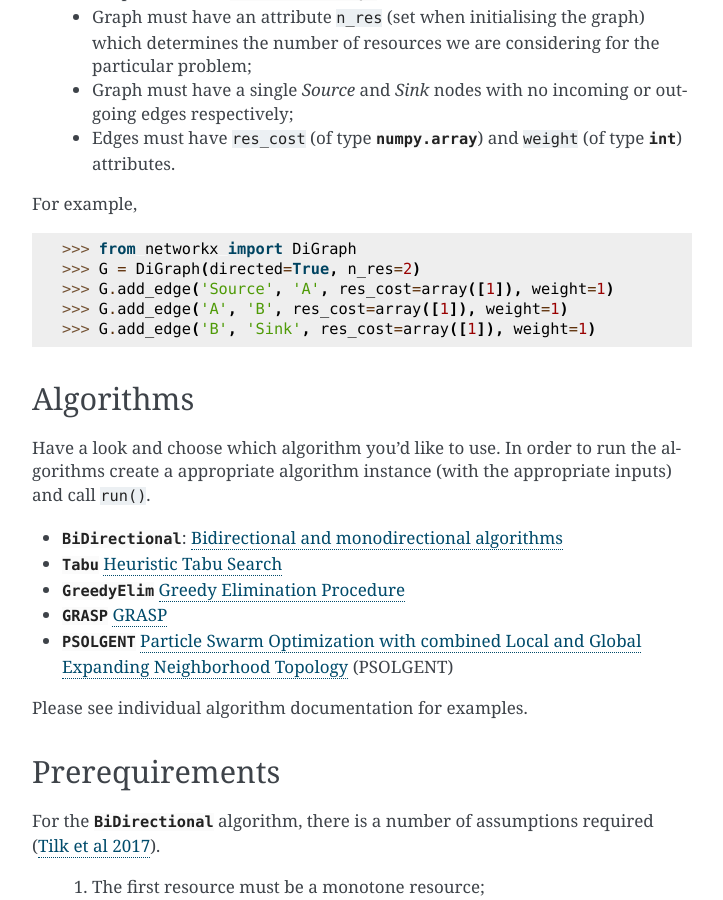
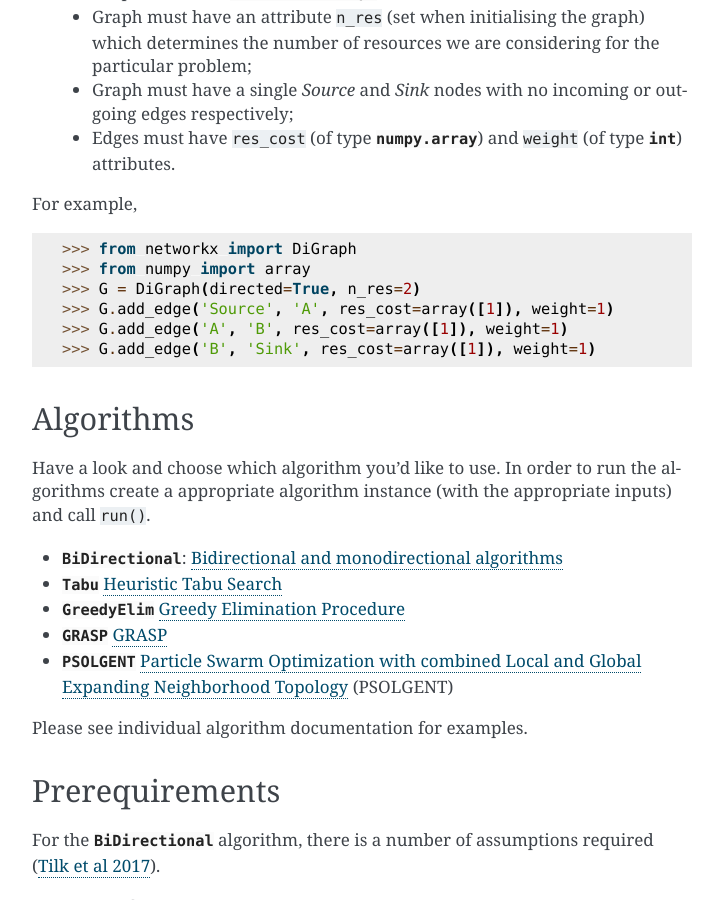
Before and after one commit to torressa/cspy, a Sphinx documentation site: the page built from docs/how_to.rst, in a window 1280 px wide and 900 px high, scrolled down 366 px. Shown: the whole window, without its empty margins (388-1111 px from the left). Built offline with Sphinx 7.4.7, drawn with Linux system fonts in a browser that asks for light colours; formulas are drawn with MathJax 3; some of the changed lines change nothing that is shown.

Commit message:
updated docs

```diff
--- a/docs/how_to.rst
+++ b/docs/how_to.rst
@@ -21,6 +21,7 @@
 .. code-block:: python
 
         >>> from networkx import DiGraph
+        >>> from numpy import array
         >>> G = DiGraph(directed=True, n_res=2)
         >>> G.add_edge('Source', 'A', res_cost=array([1]), weight=1)
         >>> G.add_edge('A', 'B', res_cost=array([1]), weight=1)
@@ -83,7 +84,7 @@
         	if head_node != tail_node:
         		arr[0] = 0
         	else:
-        		arr[0] = cumulative_res + 1
+        		arr[0] = cumulative_res[0] + 1
         	return arr
 
 Your custom REF can then be passed with this format, into the algorithm of choice using the ``REF`` argument (see individual algorithms for details). Note that for the :class:`BiDirectional` algorithm, due to the properties of the algorithm, if you want to use this feature, you have to pass two custom REFs: one for the forward search and one for the backward search. Where the backward REF has to be the inverse of the forward REF, otherwise the algorithm will not return a meaningful path (`Tilk et al 2017`_).
```
